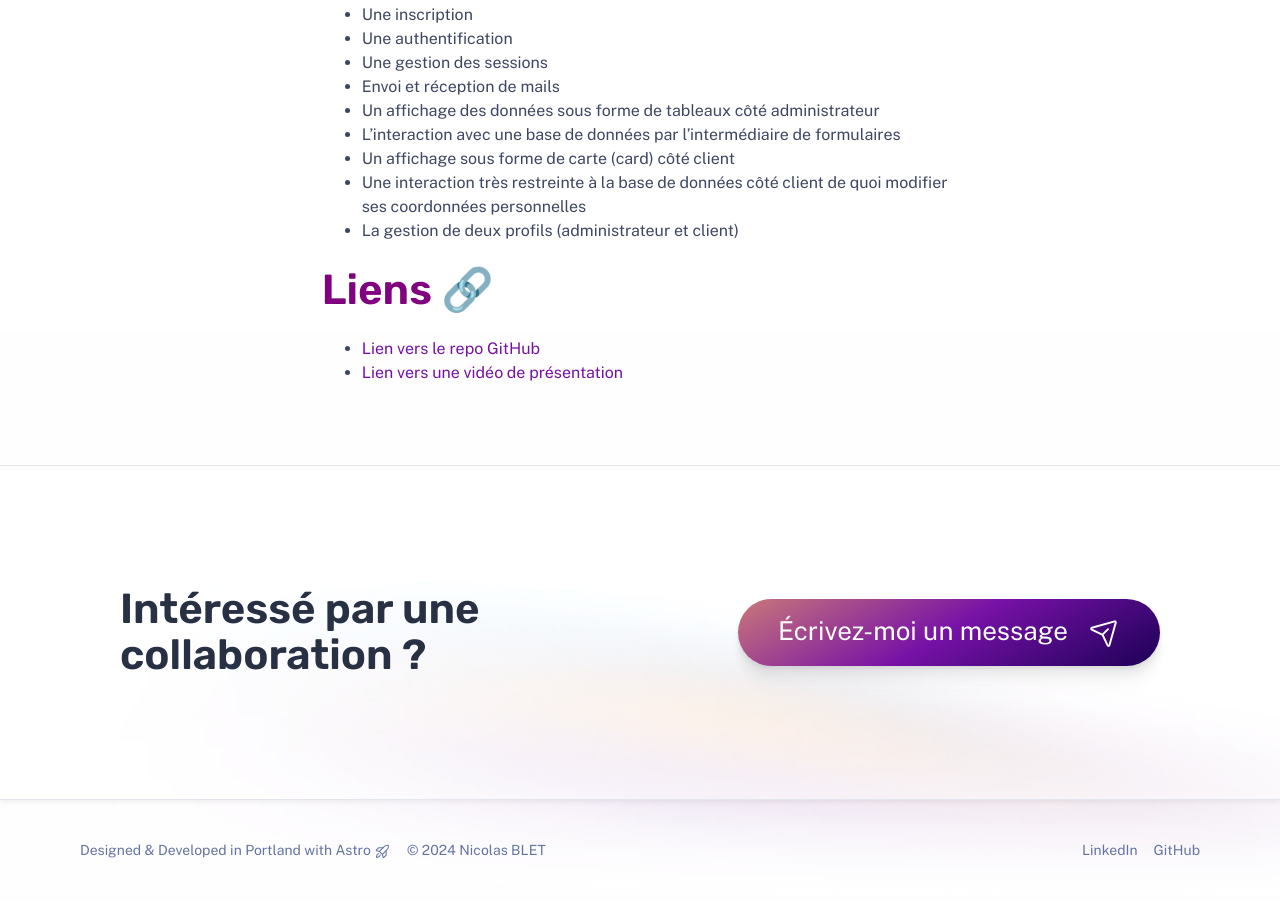
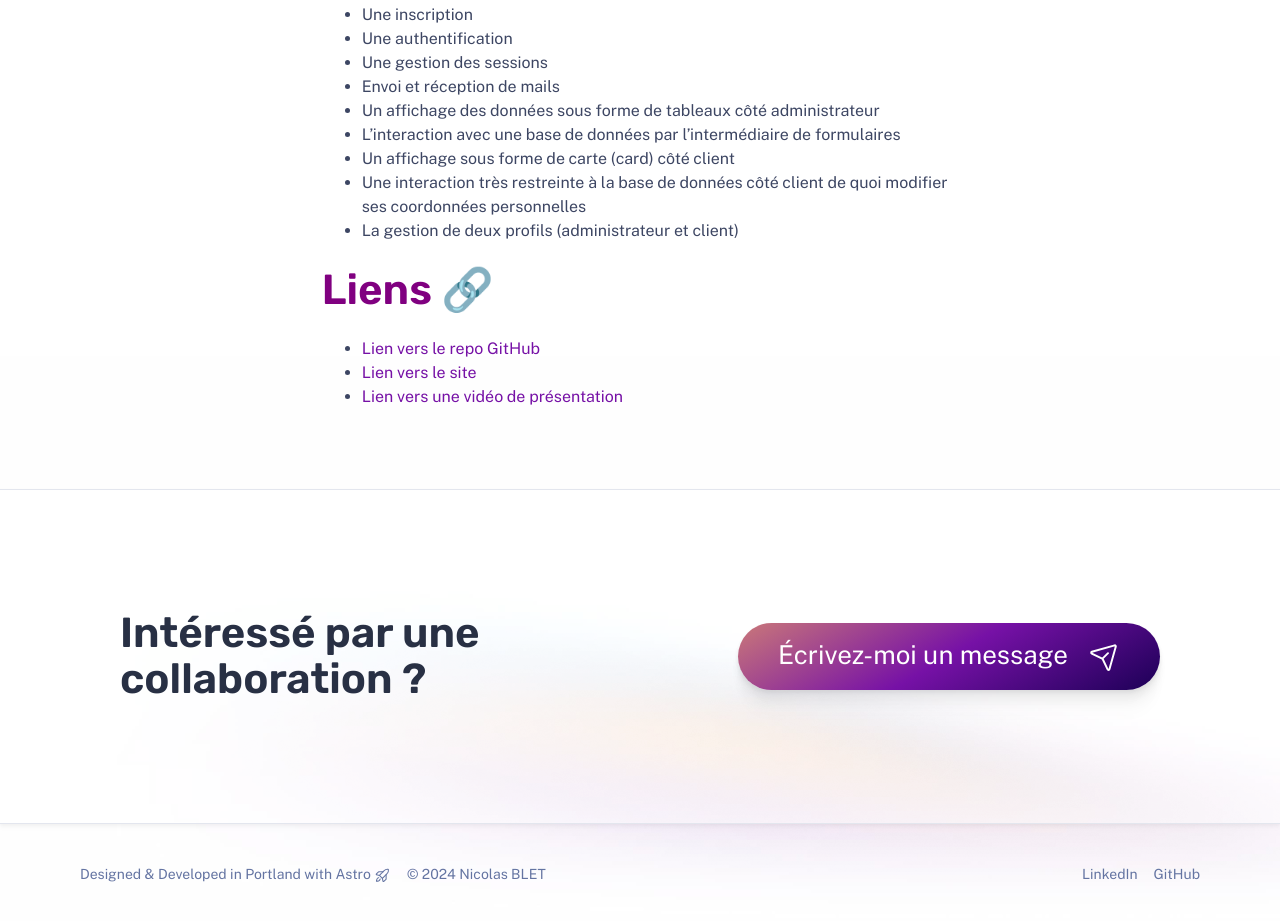
Before and after one commit to N-BLET/portfolio, an Astro site: page /work/atelierlutherie in a window 1280 px wide. Shown: the part 2051-2972 px from the top of the page. Built offline with nearby package versions, Linux system fonts and the light colour scheme; Astro itself is replaced by a stand-in of ours.

Commit message:
Maj le lien site

```diff
--- a/src/content/work/atelierLutherie.md
+++ b/src/content/work/atelierLutherie.md
@@ -43,4 +43,5 @@ Les fonctionnalités mises en place sont :
 
 ### <font color="purple">Liens</font> 🔗
 - [Lien vers le repo GitHub](https://github.com/N-BLET/Site_ADC/)
+- [Lien vers le site](https://site-adc.nicolasblet.fr)
 - [Lien vers une vidéo de présentation]()
```
